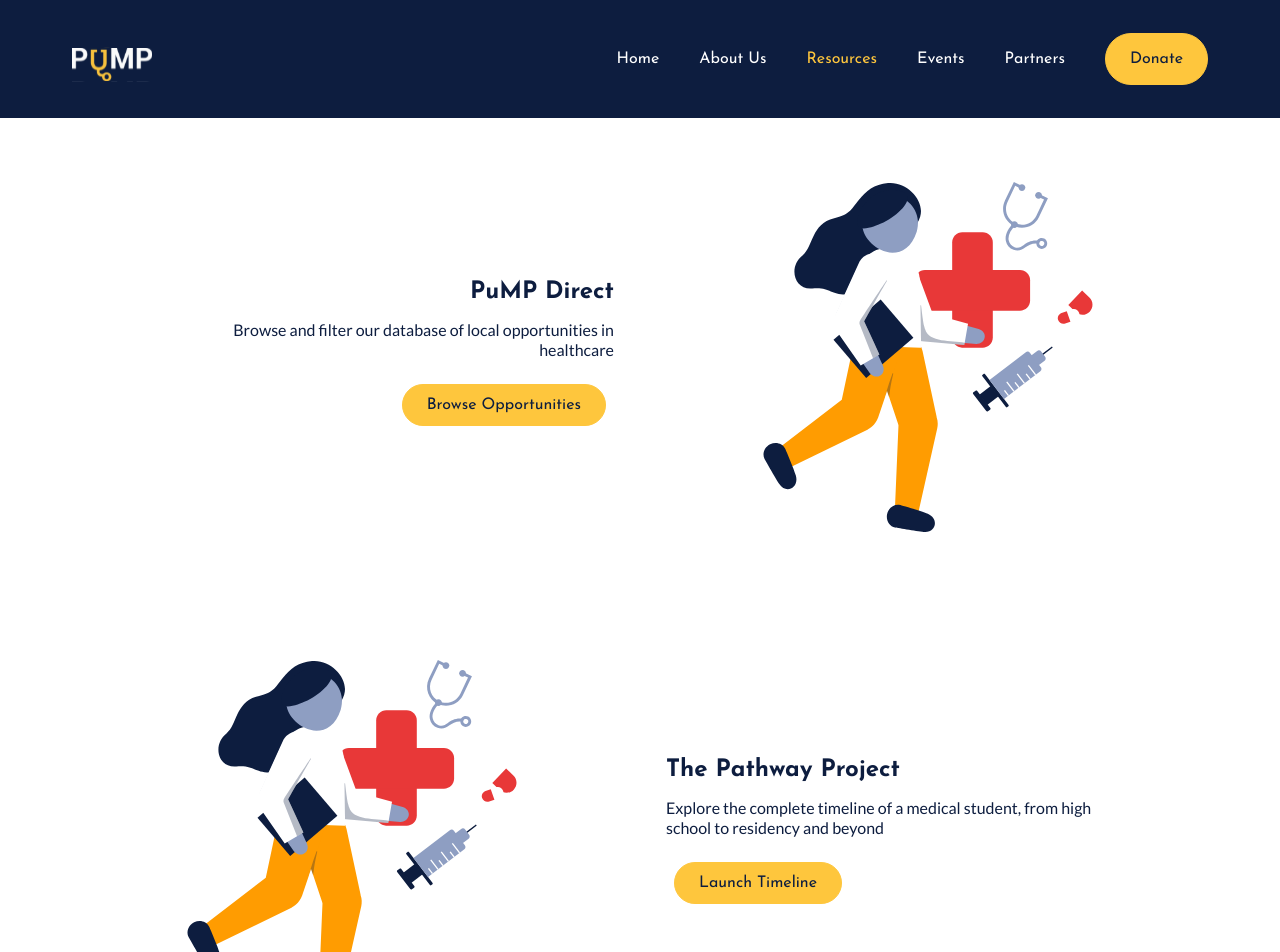
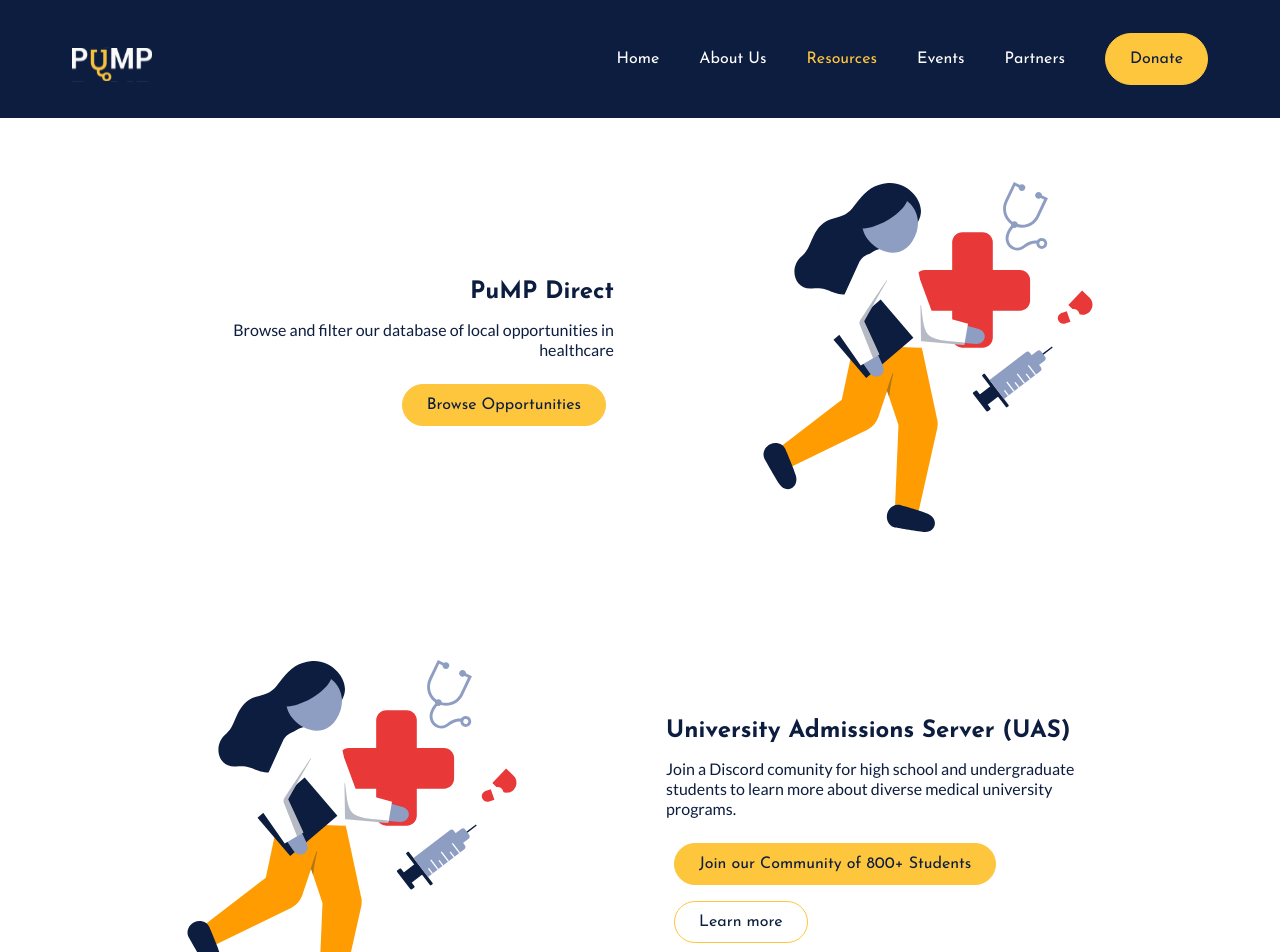
Before and after one commit to PuMProfessionals/pump-web-v2, a Next.js app: page /resources in a window 1280 px wide. Shown: the top 952 px of the page. Built offline with nearby package versions, Linux system fonts and the light colour scheme.

Commit message:
Make suggested changes
Fill links
Set default props for image location, width and height
Add ability to use without buttons
Remove timeline resource

```diff
--- a/components/StudentResource.jsx
+++ b/components/StudentResource.jsx
@@ -12,8 +12,8 @@
   descriptionText,
   buttons,
   graphic,
-  graphicWidth,
-  graphicHeight,
+  graphicWidth = 500,
+  graphicHeight = 350,
   isGraphicLeft = true,
   ...props
 }) => (
@@ -27,8 +27,9 @@
     <InfoSection isGraphicLeft={isGraphicLeft}>
       <Title>{titleText}</Title>
       <Text>{descriptionText}</Text>
+      {!!buttons && (
         <ButtonSection isGraphicLeft={isGraphicLeft}>
-        {buttons.map((button) => (
+          {buttons.map(button => (
             <Link key={button.text} href={button.link}>
               <a>
                 <SButton backgroundColor={button.color}>{button.text}</SButton>
@@ -36,6 +37,7 @@
             </Link>
           ))}
         </ButtonSection>
+      )}
     </InfoSection>
   </Wrapper>
 );
@@ -92,13 +94,13 @@
       margin: 5% 0 0;
       width: 85%;
     `
-  )}/* TODO: change text color based on background */
+  )} /* TODO: change text color based on background */
 `;
 
 const ButtonSection = styled.div`
   display: flex;
   ${({ isGraphicLeft }) => `
-    justify-content: ${isGraphicLeft ? "left" : "right"}
+    justify-content: ${isGraphicLeft ? "flex-start" : "flex-end"}
   `};
   flex-flow: row wrap;
   ${media(
--- a/sections/resources/ResourcesSection.jsx
+++ b/sections/resources/ResourcesSection.jsx
@@ -11,29 +11,11 @@
         {
           color: "yellow",
           text: "Browse Opportunities",
-          link: "/",
+          link: "/resources/opportunities",
         },
       ],
       graphic: SampleGraphic,
-      graphicWidth: 500,
-      graphicHeight: 350,
       isGraphicLeft: false,
-    },
-    {
-      titleText: "The Pathway Project",
-      descriptionText: `Explore the complete timeline of a medical student, from
-        high school to residency and beyond`,
-      buttons: [
-        {
-          color: "yellow",
-          text: "Launch Timeline",
-          link: "/",
-        },
-      ],
-      graphic: SampleGraphic,
-      graphicWidth: 500,
-      graphicHeight: 350,
-      isGraphicLeft: true,
     },
     {
       titleText: "University Admissions Server (UAS)",
@@ -44,7 +26,7 @@
         {
           color: "yellow",
           text: "Join our Community of 800+ Students",
-          link: "/",
+          link: "/resources/uas",
         },
         {
           color: "white",
@@ -53,9 +35,6 @@
         },
       ],
       graphic: SampleGraphic,
-      graphicWidth: 500,
-      graphicHeight: 350,
-      isGraphicLeft: false,
     },
     {
       titleText: "PuMP Digest",
@@ -66,13 +45,11 @@
         {
           color: "yellow",
           text: "Read Blog",
-          link: "/",
+          link: "/resources/blog",
         },
       ],
       graphic: SampleGraphic,
-      graphicWidth: 500,
-      graphicHeight: 350,
-      isGraphicLeft: true,
+      isGraphicLeft: false,
     },
   ];
 
```
Lines whose indentation alone changed are shown as unchanged.
